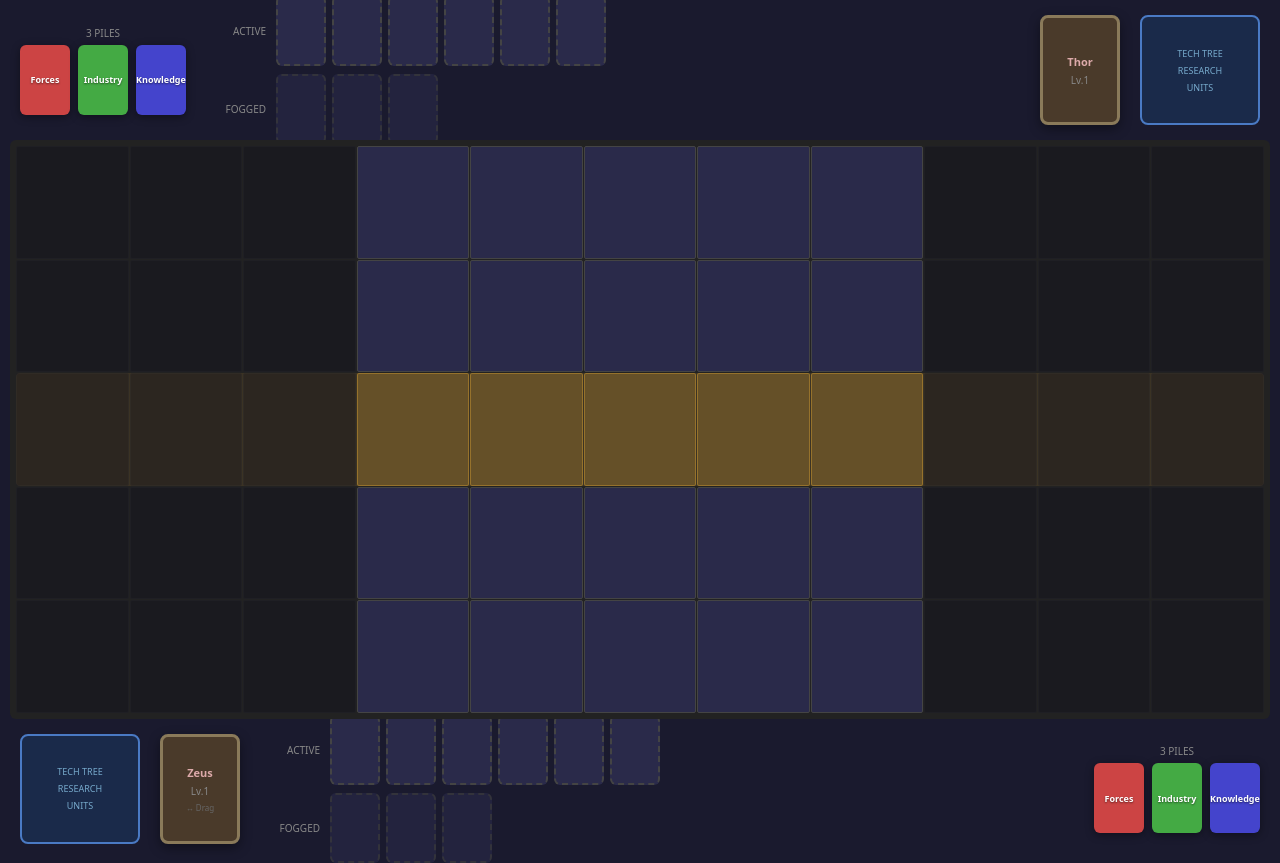
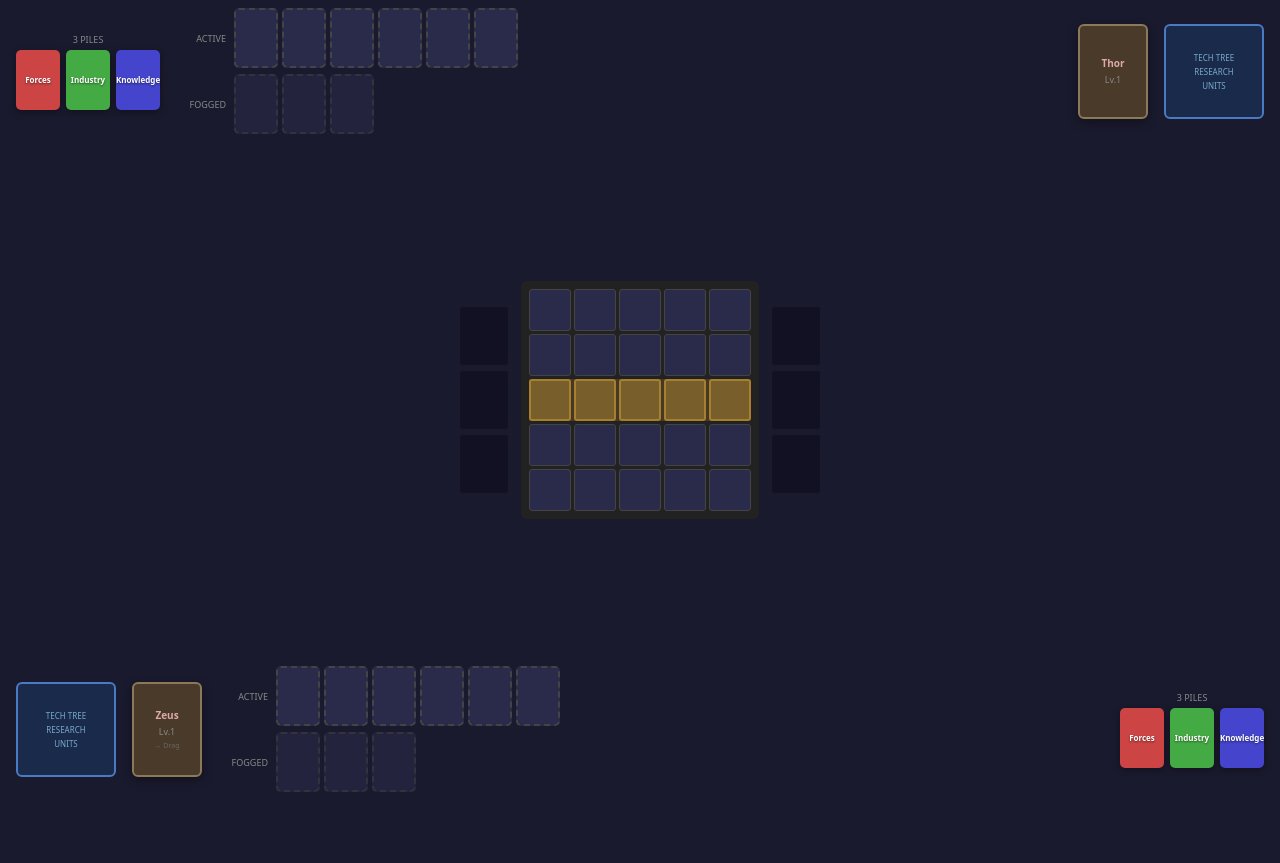
Before and after one commit to hopskotchradio/empires-hand, a React (Vite) app: page / in a window 1280 px wide. After the commit the page ends 800 px from the top, so only its background shows below. Built offline with nearby package versions, Linux system fonts and the light colour scheme.

Commit message:
New layout: 3 fog zones each side, 5x5 grid with control lane

```diff
--- a/src/components/Board.tsx
+++ b/src/components/Board.tsx
@@ -7,13 +7,10 @@ interface BoardProps {
   currentPlayerId: string;
 }
 
-// Grid layout: 3 fog zones | 5x5 Grid | 3 fog zones
+// Layout: 3 fog zones | 5x5 Grid | 3 fog zones
 // Middle row (row 2) is the control lane
-const FOG_COLS = 3;
 const GRID_SIZE = 5;
-const TOTAL_COLS = FOG_COLS + GRID_SIZE + FOG_COLS; // 11
-const TOTAL_ROWS = GRID_SIZE; // 5
-const CONTROL_LANE_ROW = 2; // Middle row for control points
+const CONTROL_LANE_ROW = 2;
 
 export const Board: React.FC<BoardProps> = ({ gameState, currentPlayerId }) => {
   const currentPlayer = gameState.players.find(p => p.id === currentPlayerId);
@@ -23,18 +20,18 @@ export const Board: React.FC<BoardProps> = ({ gameState, currentPlayerId }) => {
 
   // Track unit positions with state for dragging (positions within the 5x5 grid)
   const [unitPositions, setUnitPositions] = useState({
-    'zeus-1': { x: 2, y: 4 }, // Bottom area
-    'thor-1': { x: 2, y: 0 }, // Top area
+    'zeus-1': { x: 2, y: 4 }, // Bottom center
+    'thor-1': { x: 2, y: 0 }, // Top center
   });
 
   const [draggedUnit, setDraggedUnit] = useState<string | null>(null);
 
-  // Convert to unit format for SpriteLayer (add FOG_COLS offset for rendering)
+  // Convert to unit format for SpriteLayer
   const units = useMemo(() => [
     {
       id: 'zeus-1',
       card: { ...currentPlayer.hero, id: 'zeus' },
-      gridX: unitPositions['zeus-1'].x + FOG_COLS,
+      gridX: unitPositions['zeus-1'].x,
       gridY: unitPositions['zeus-1'].y,
       isHero: true,
       canMove: true,
@@ -42,14 +39,14 @@ export const Board: React.FC<BoardProps> = ({ gameState, currentPlayerId }) => {
     {
       id: 'thor-1',
       card: { ...opponent.hero, id: 'thor' },
-      gridX: unitPositions['thor-1'].x + FOG_COLS,
+      gridX: unitPositions['thor-1'].x,
       gridY: unitPositions['thor-1'].y,
       isHero: true,
       canMove: false,
     },
   ], [currentPlayer.hero, opponent.hero, unitPositions]);
 
-  // Handle drag start
+  // Handle drag start from hero card
   const handleDragStart = useCallback((unitId: string, e: React.DragEvent) => {
     const unit = units.find(u => u.id === unitId);
     if (!unit?.canMove) {
@@ -65,7 +62,7 @@ export const Board: React.FC<BoardProps> = ({ gameState, currentPlayerId }) => {
     e.preventDefault();
     if (!draggedUnit) return;
 
-    // Check bounds (must be within 5x5 playable grid)
+    // Check bounds (must be within 5x5 grid)
     if (gridX < 0 || gridX >= GRID_SIZE || gridY < 0 || gridY >= GRID_SIZE) return;
 
     setUnitPositions(prev => ({
@@ -87,36 +84,39 @@ export const Board: React.FC<BoardProps> = ({ gameState, currentPlayerId }) => {
 
       {/* Battlefield */}
       <div style={styles.battlefield}>
-        {/* Main Grid with Fog Zones */}
+        {/* Left Fog Zones */}
+        <div style={styles.fogContainer}>
+          <div style={styles.fogZone} />
+          <div style={styles.fogZone} />
+          <div style={styles.fogZone} />
+        </div>
+
+        {/* Main 5x5 Grid */}
         <div style={styles.gridContainer}>
           <div style={styles.grid}>
-            {Array.from({ length: TOTAL_ROWS }).map((_, row) => (
-              <div key={row} style={{
-                ...styles.row,
-                // Highlight control lane
-                backgroundColor: row === CONTROL_LANE_ROW ? 'rgba(200, 150, 50, 0.15)' : 'transparent',
-                borderRadius: 4,
-              }}>
-                {Array.from({ length: TOTAL_COLS }).map((_, col) => {
-                  const isLeftFog = col < FOG_COLS;
-                  const isRightFog = col >= FOG_COLS + GRID_SIZE;
-                  const isFog = isLeftFog || isRightFog;
-                  const isGrid = !isFog;
+            {Array.from({ length: GRID_SIZE }).map((_, row) => (
+              <div
+                key={row}
+                style={{
+                  ...styles.row,
+                  backgroundColor: row === CONTROL_LANE_ROW ? 'rgba(200, 150, 50, 0.2)' : 'transparent',
+                }}
+              >
+                {Array.from({ length: GRID_SIZE }).map((_, col) => {
                   const isControlLane = row === CONTROL_LANE_ROW;
-                  const isValidDrop = isGrid && draggedUnit !== null;
+                  const isValidDrop = draggedUnit !== null;
 
                   return (
                     <div
                       key={`${row}-${col}`}
                       style={{
                         ...styles.cell,
-                        backgroundColor: isFog ? '#0a0a1a' : (isControlLane ? 'rgba(200, 150, 50, 0.3)' : '#2a2a4a'),
-                        border: isFog ? '1px solid #1a1a2a' : (isControlLane ? '1px solid rgba(200, 150, 50, 0.5)' : '1px solid #444'),
+                        backgroundColor: isControlLane ? 'rgba(200, 150, 50, 0.4)' : '#2a2a4a',
+                        border: isControlLane ? '2px solid rgba(200, 150, 50, 0.6)' : '1px solid #444',
                         cursor: isValidDrop ? 'copy' : 'default',
-                        opacity: isFog ? 0.3 : 1,
                       }}
-                      onDragOver={isGrid ? handleDragOver : undefined}
-                      onDrop={isGrid ? (e) => handleDrop(col - FOG_COLS, row, e) : undefined}
+                      onDragOver={handleDragOver}
+                      onDrop={(e) => handleDrop(col, row, e)}
                     />
                   );
                 })}
@@ -125,11 +125,18 @@ export const Board: React.FC<BoardProps> = ({ gameState, currentPlayerId }) => {
           </div>
           <SpriteLayer
             units={units}
-            width={360}
-            height={180}
+            width={250}
+            height={250}
             onUnitClick={(unit) => console.log('Clicked:', unit.card.name)}
             draggedUnit={draggedUnit}
           />
+        </div>
+
+        {/* Right Fog Zones */}
+        <div style={styles.fogContainer}>
+          <div style={styles.fogZone} />
+          <div style={styles.fogZone} />
+          <div style={styles.fogZone} />
         </div>
       </div>
 
@@ -241,39 +248,40 @@ const styles: Record<string, React.CSSProperties> = {
     backgroundColor: '#1a1a2e',
     color: '#eee',
     fontFamily: 'system-ui, sans-serif',
+    overflow: 'hidden',
   },
   playerArea: {
     display: 'flex',
-    padding: '10px 20px',
-    gap: 20,
+    padding: '8px 16px',
+    gap: 16,
     alignItems: 'center',
-    minHeight: 140,
+    minHeight: 120,
   },
   deckArea: {
     display: 'flex',
     flexDirection: 'column',
     alignItems: 'center',
-    gap: 5,
+    gap: 4,
   },
   pileLabel: {
-    fontSize: 10,
+    fontSize: 9,
     color: '#888',
     textTransform: 'uppercase',
   },
   piles: {
     display: 'flex',
-    gap: 8,
+    gap: 6,
   },
   pile: {
-    width: 50,
-    height: 70,
-    borderRadius: 6,
+    width: 44,
+    height: 60,
+    borderRadius: 5,
     display: 'flex',
     alignItems: 'center',
     justifyContent: 'center',
-    fontSize: 9,
+    fontSize: 8,
     textAlign: 'center',
-    boxShadow: '0 2px 8px rgba(0,0,0,0.4)',
+    boxShadow: '0 2px 6px rgba(0,0,0,0.4)',
   },
   pileText: {
     color: 'white',
@@ -283,29 +291,29 @@ const styles: Record<string, React.CSSProperties> = {
   unitsArea: {
     display: 'flex',
     flexDirection: 'column',
-    gap: 8,
+    gap: 6,
     flex: 1,
   },
   unitGroup: {
     display: 'flex',
     alignItems: 'center',
-    gap: 10,
+    gap: 8,
   },
   groupLabel: {
-    fontSize: 10,
+    fontSize: 9,
     color: '#888',
-    width: 60,
+    width: 50,
     textAlign: 'right',
   },
   cardSlots: {
     display: 'flex',
-    gap: 6,
+    gap: 4,
   },
   cardSlot: {
-    width: 50,
-    height: 70,
+    width: 44,
+    height: 60,
     backgroundColor: '#2a2a4a',
-    borderRadius: 6,
+    borderRadius: 5,
     border: '2px dashed #444',
     display: 'flex',
     alignItems: 'center',
@@ -315,14 +323,14 @@ const styles: Record<string, React.CSSProperties> = {
     width: '100%',
     height: '100%',
     backgroundColor: '#3a3a5c',
-    borderRadius: 4,
-    padding: 4,
+    borderRadius: 3,
+    padding: 3,
     display: 'flex',
     flexDirection: 'column',
     justifyContent: 'center',
   },
   miniCardName: {
-    fontSize: 8,
+    fontSize: 7,
     textAlign: 'center',
     color: '#ccc',
   },
@@ -331,97 +339,96 @@ const styles: Record<string, React.CSSProperties> = {
     alignItems: 'center',
   },
   heroCard: {
-    width: 80,
-    height: 110,
+    width: 70,
+    height: 95,
     backgroundColor: '#4a3a2a',
-    borderRadius: 8,
-    border: '3px solid #8a7a5a',
+    borderRadius: 6,
+    border: '2px solid #8a7a5a',
     display: 'flex',
     flexDirection: 'column',
     alignItems: 'center',
     justifyContent: 'center',
-    boxShadow: '0 4px 12px rgba(0,0,0,0.4)',
+    boxShadow: '0 3px 10px rgba(0,0,0,0.4)',
     userSelect: 'none',
   },
   heroName: {
-    fontSize: 11,
+    fontSize: 10,
     fontWeight: 'bold',
     color: '#daa',
     textAlign: 'center',
   },
   heroLevel: {
-    fontSize: 10,
+    fontSize: 9,
     color: '#888',
-    marginTop: 4,
+    marginTop: 3,
   },
   dragHint: {
-    fontSize: 8,
+    fontSize: 7,
     color: '#666',
-    marginTop: 4,
+    marginTop: 3,
   },
   techPanel: {
-    width: 120,
-    height: 110,
+    width: 100,
+    height: 95,
     backgroundColor: '#1a2a4a',
     border: '2px solid #4a7ac4',
-    borderRadius: 8,
+    borderRadius: 6,
     display: 'flex',
     flexDirection: 'column',
     alignItems: 'center',
     justifyContent: 'center',
-    gap: 4,
+    gap: 3,
   },
   techLabel: {
-    fontSize: 9,
+    fontSize: 8,
     color: '#7ac',
     textTransform: 'uppercase',
   },
   battlefield: {
     flex: 1,
     display: 'flex',
-    position: 'relative',
-    padding: '0 10px',
+    justifyContent: 'center',
+    alignItems: 'center',
+    gap: 12,
+    padding: '0 16px',
+    minHeight: 0,
+  },
+  fogContainer: {
+    display: 'flex',
+    flexDirection: 'column',
+    gap: 4,
+    width: 50,
   },
   fogZone: {
-    width: 80,
+    flex: 1,
+    minHeight: 60,
     backgroundColor: '#0a0a1a',
-    borderRadius: 8,
-    display: 'flex',
-    alignItems: 'center',
-    justifyContent: 'center',
-    writingMode: 'vertical-rl',
-    textOrientation: 'mixed',
-    color: '#333',
-    fontSize: 14,
-    fontWeight: 'bold',
-    letterSpacing: 4,
+    borderRadius: 4,
+    border: '1px solid #1a1a2a',
+    opacity: 0.5,
   },
   gridContainer: {
-    flex: 1,
     position: 'relative',
     display: 'flex',
     flexDirection: 'column',
   },
   grid: {
-    flex: 1,
     display: 'flex',
     flexDirection: 'column',
-    gap: 1,
-    padding: 6,
+    gap: 3,
+    padding: 8,
     backgroundColor: '#222',
     borderRadius: 6,
   },
   row: {
     display: 'flex',
-    gap: 1,
-    flex: 1,
+    gap: 3,
+    borderRadius: 3,
   },
   cell: {
-    flex: 1,
-    borderRadius: 2,
-    aspectRatio: '1 / 1',
-    minHeight: 22,
-    minWidth: 22,
+    width: 42,
+    height: 42,
+    borderRadius: 3,
     transition: 'all 0.2s',
   },
 };
--- a/src/components/SpriteLayer.tsx
+++ b/src/components/SpriteLayer.tsx
@@ -19,13 +19,12 @@ interface SpriteLayerProps {
   draggedUnit?: string | null;
 }
 
-// Grid config: 3 fog | 5x5 Grid | 3 fog = 11x5
-const FOG_COLS = 3;
+// Grid config: 5x5 Grid
 const GRID_SIZE = 5;
-const TOTAL_COLS = FOG_COLS + GRID_SIZE + FOG_COLS; // 11
-const TOTAL_ROWS = GRID_SIZE; // 5
+const TOTAL_COLS = GRID_SIZE;
+const TOTAL_ROWS = GRID_SIZE;
 
-const TILE_SIZE = 28; // Compact square cells for desktop
+const TILE_SIZE = 42; // Square cells to match CSS
 
 // Sprite sheet config
 const SHEET_COLS = 5;
```
